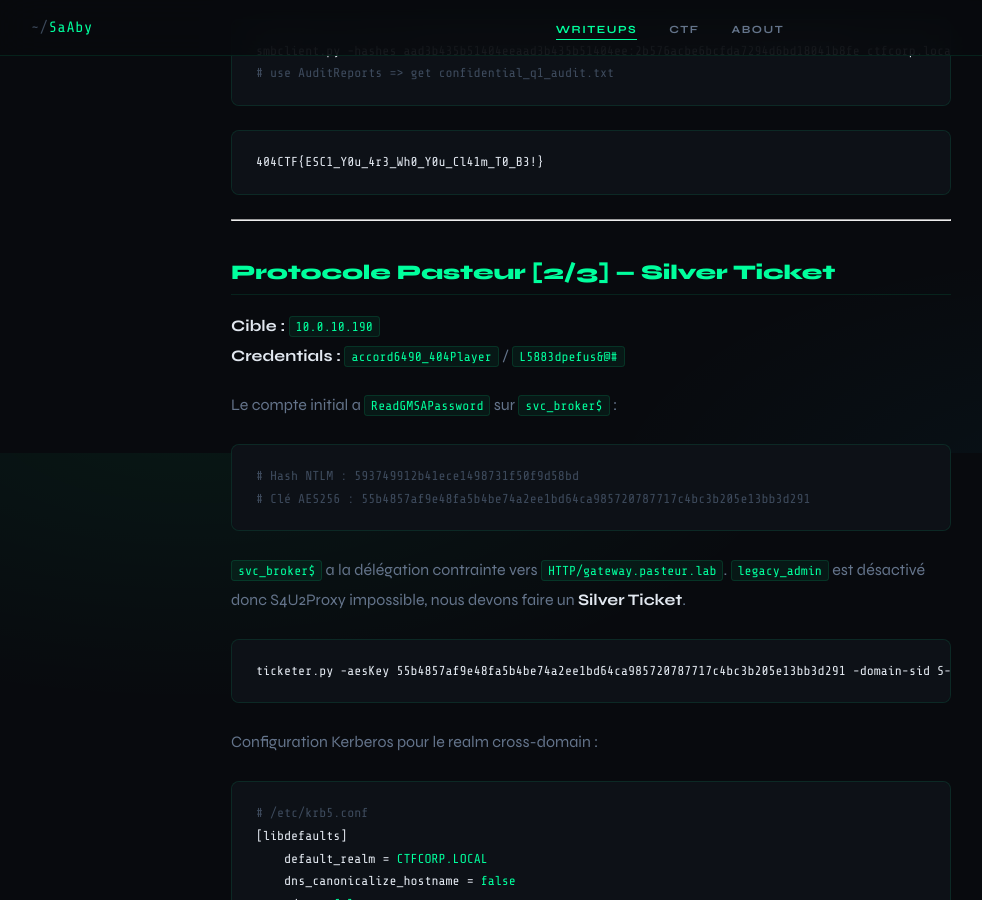
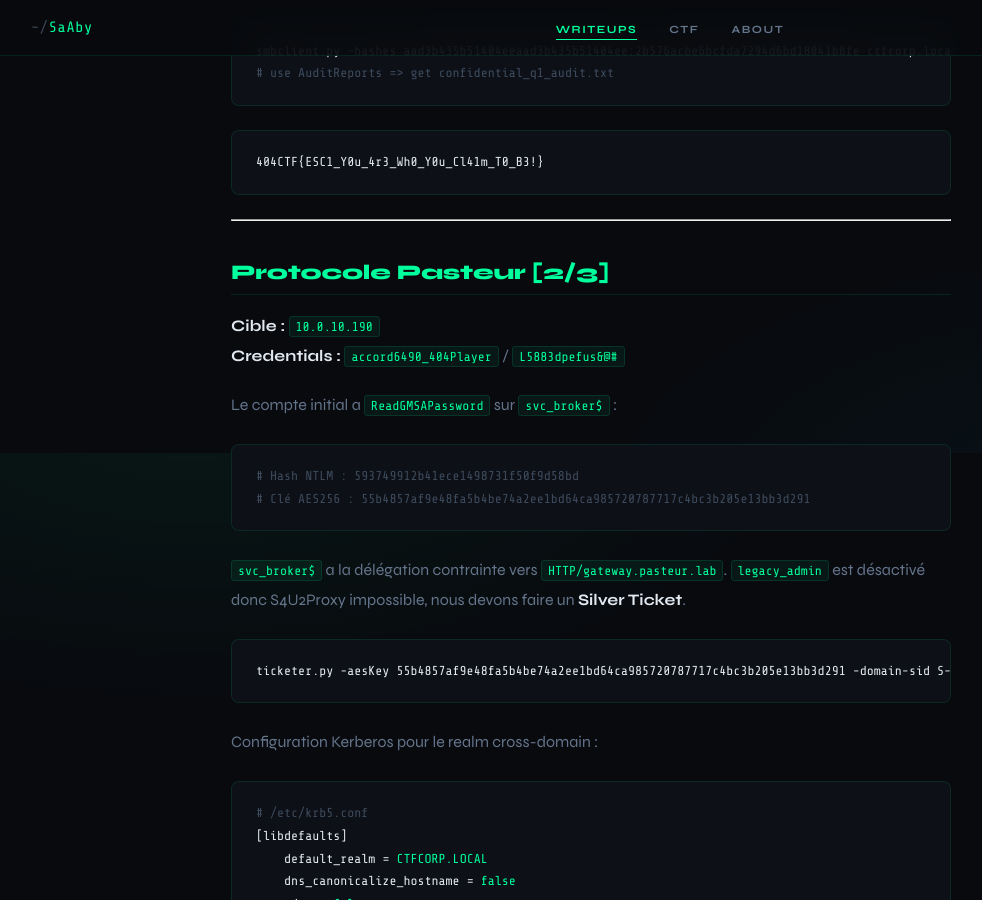
Before and after one commit to SaAbyy/SaAbyy.github.io, a Jekyll site: the page built from _writeups/404 CTF 2026 - Realist Category.md, in a window 1280 px wide and 900 px high, scrolled down 4047 px. Shown: the whole window, without its empty margins (1-983 px from the left). Built offline with Jekyll 4.4.1, drawn with Linux system fonts in a browser that asks for light colours.

Commit message:
Update Protocole Pasteur section header
Removed the 'Silver Ticket' designation from the Protocole Pasteur section.

```diff
--- a/_writeups/404 CTF 2026 - Realist Category.md
+++ b/_writeups/404 CTF 2026 - Realist Category.md
@@ -166,7 +166,7 @@ smbclient.py -hashes aad3b435b51404eeaad3b435b51404ee:2b576acbe6bcfda7294d6bd180
 
 ---
 
-## Protocole Pasteur \[2/3\] — Silver Ticket
+## Protocole Pasteur \[2/3\]
 
 **Cible :** `10.0.10.190`
 **Credentials :** `accord6490_404Player` / `L5883dpefus&@#`
```
